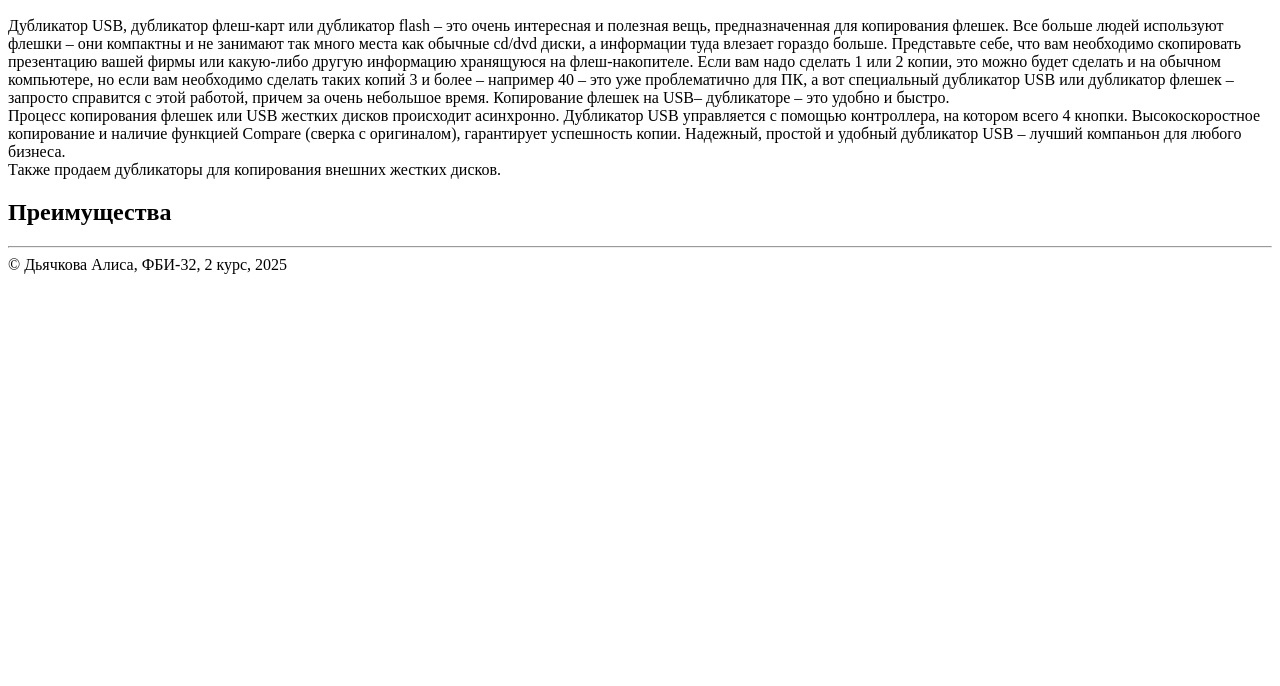
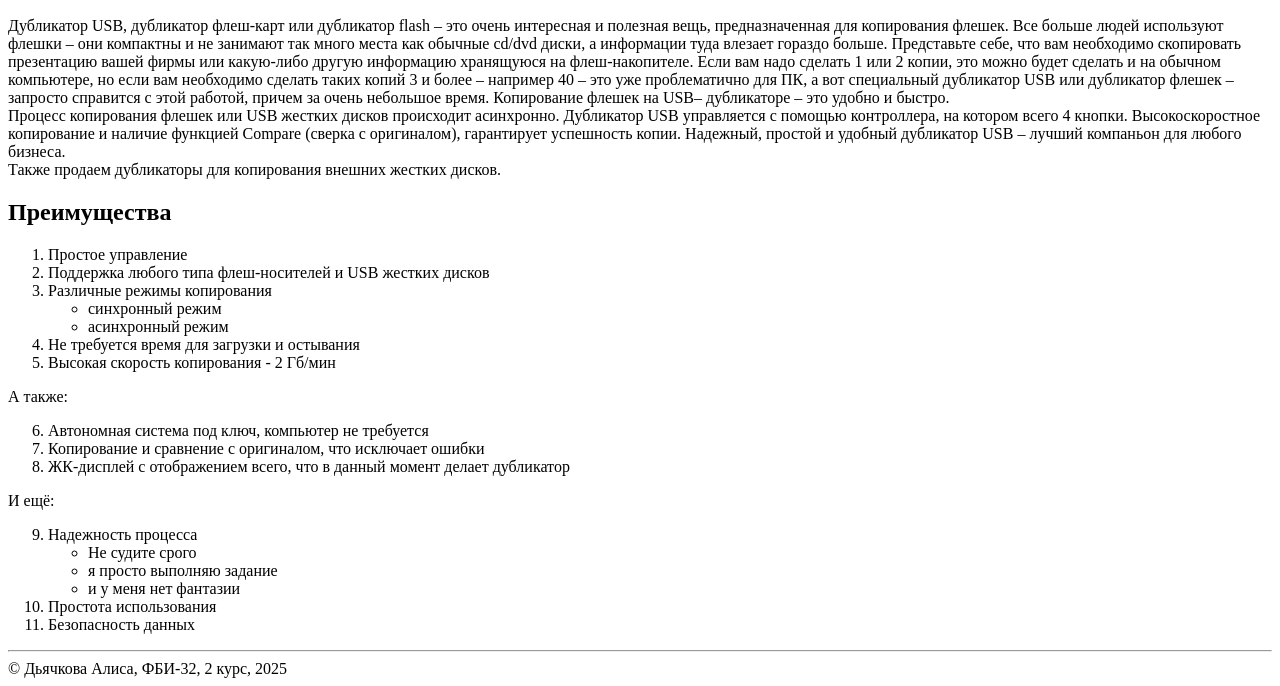
Before and after one commit to SparrowM24/web-front-labs, a plain HTML site: page lab2/usb2.html in a window 1280 px wide. Shown: the part 146-832 px from the top of the page. Before the commit the page ends 800 px from the top, so only its background shows below. Drawn offline with Linux system fonts and the light colour scheme.

Commit message:
Преимущества

```diff
--- a/lab2/usb2.html
+++ b/lab2/usb2.html
@@ -13,7 +13,9 @@
 
         <main>
             <h1>Дубликатор USB, дубликатор FLASH<h1>
+
             <h2>Общая информация</h2>
+
             <div>
                 Дубликатор USB, дубликатор флеш-карт или дубликатор flash &ndash; это
                 очень интересная и полезная вещь, предназначенная для копирования
@@ -29,6 +31,7 @@
                 справится с этой работой, причем за очень небольшое время.
                 Копирование флешек на USB&ndash; дубликаторе &ndash; это удобно и быстро.
             </div>
+
             <div>
                 Процесс копирования флешек или USB жестких дисков происходит
                 асинхронно. Дубликатор USB управляется с помощью контроллера,
@@ -37,11 +40,42 @@
                 успешность копии. Надежный, простой и удобный дубликатор USB &ndash;
                 лучший компаньон для любого бизнеса.
             </div>
+
             <div>
                 Также продаем дубликаторы для копирования внешних жестких
                 дисков.
             </div>
+
             <h2>Преимущества</h2>
+
+            <ol>
+                <li>Простое управление</li>
+                <li>Поддержка любого типа флеш-носителей и USB жестких дисков</li>
+                <li>Различные режимы копирования</li>
+                    <ul>
+                        <li>синхронный режим</li>
+                        <li>асинхронный режим</li>
+                    </ul>
+                <li>Не требуется время для загрузки и остывания</li>
+                <li>Высокая скорость копирования - 2 Гб/мин</li>
+            </ol>
+            <div>А также:</div>
+            <ol start="6">
+                <li>Автономная система под ключ, компьютер не требуется</li>
+                <li>Копирование и сравнение с оригиналом, что исключает ошибки</li>
+                <li>ЖК-дисплей с отображением всего, что в данный момент делает дубликатор</li>
+            </ol>
+            <div>И ещё:</div>
+            <ol start="9">
+                <li>Надежность процесса</li>
+                <ul>
+                    <li>Не судите срого</li>
+                    <li>я просто выполняю задание</li>
+                    <li>и у меня нет фантазии</li>
+                </ul>
+                <li>Простота использования</li>
+                <li>Безопасность данных</li>
+            </ol>
 
         </main>
 
```
